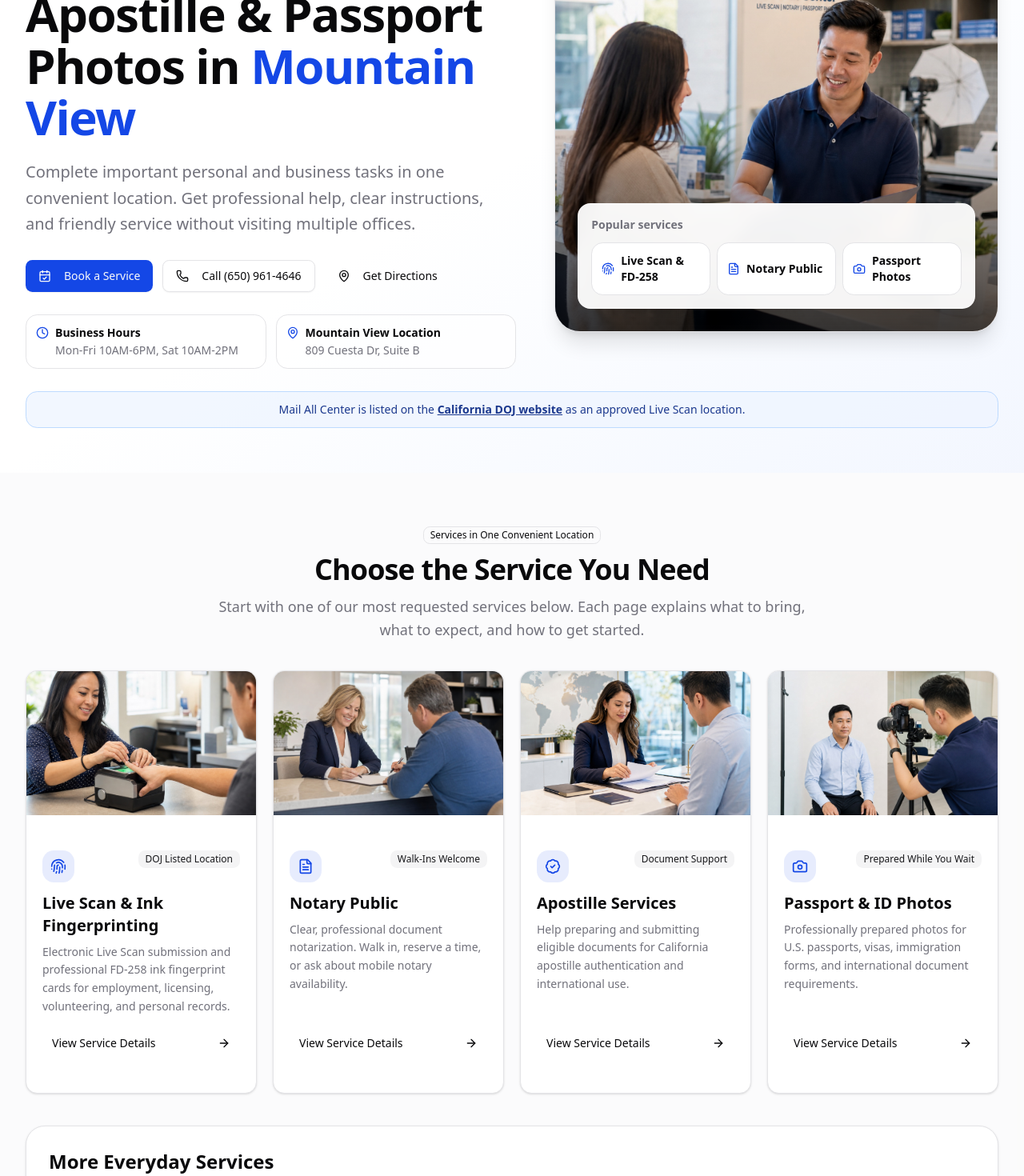
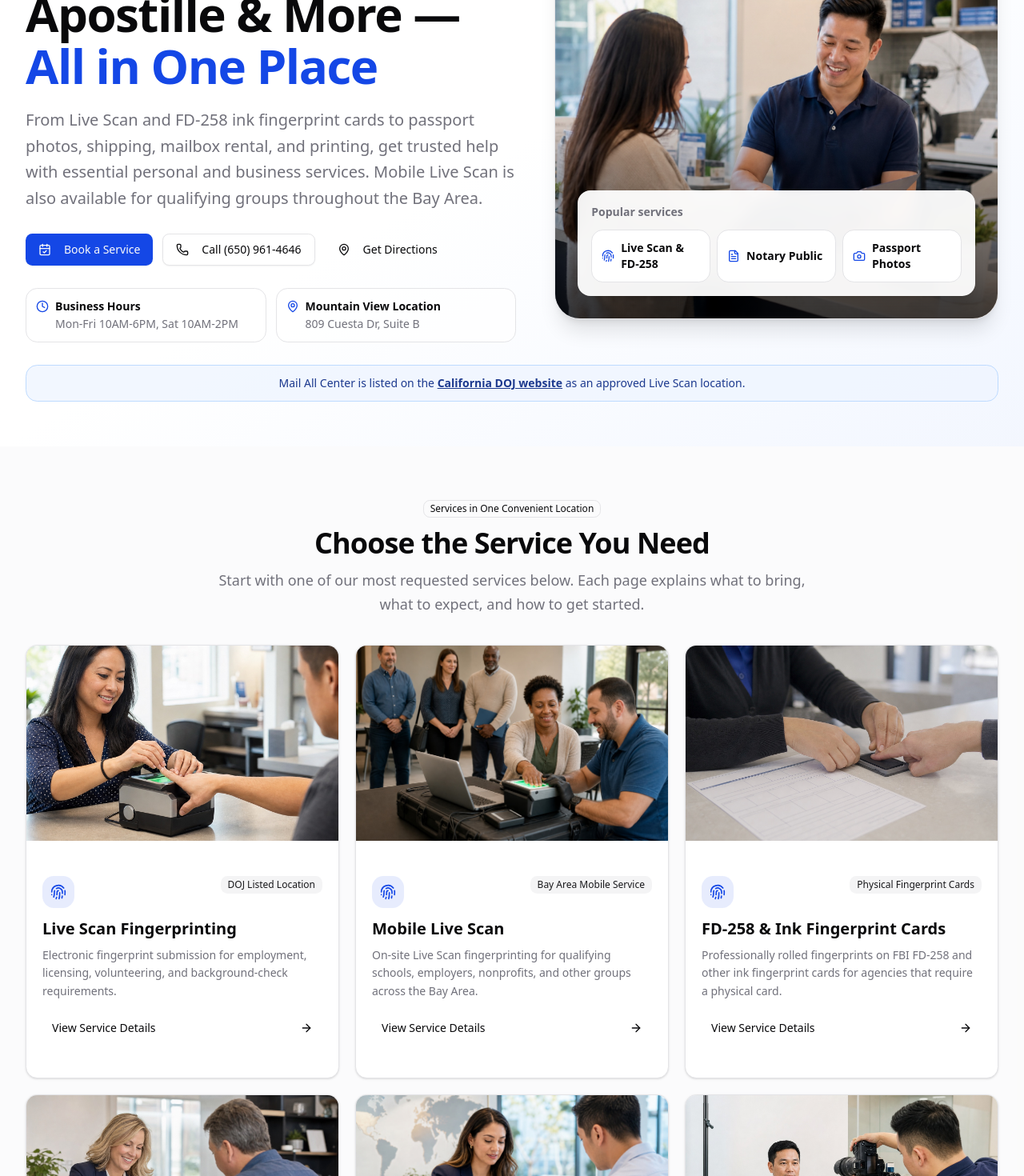
Before and after one commit to kewalplatel85/live-scan-solutions, a Next.js app: page / in a window 1280 px wide. Shown: the part 340-1810 px from the top of the page at 80% size. Built offline with nearby package versions, Linux system fonts and the light colour scheme.

Commit message:
Optimize homepage for key service SEO

```diff
--- a/src/app/Live-Scan-Fingerprinting/page.tsx
+++ b/src/app/Live-Scan-Fingerprinting/page.tsx
@@ -233,7 +233,10 @@
                 </ul>
               </article>
 
-              <article className="group overflow-hidden rounded-2xl border bg-card shadow-md transition-all duration-300 hover:-translate-y-1 hover:shadow-xl">
+              <article
+                id="fd-258"
+                className="group scroll-mt-24 overflow-hidden rounded-2xl border bg-card shadow-md transition-all duration-300 hover:-translate-y-1 hover:shadow-xl"
+              >
                 <div className="relative aspect-[4/3] overflow-hidden">
                   <Image
                     src="/assets/services/ink-fingerprinting-service.jpg"
@@ -465,7 +468,10 @@
             })}
           </div>
 
-          <div className="mt-8 overflow-hidden rounded-3xl border bg-card shadow-md">
+          <div
+            id="mobile-live-scan"
+            className="mt-8 scroll-mt-24 overflow-hidden rounded-3xl border bg-card shadow-md"
+          >
             <div className="grid items-center lg:grid-cols-2">
               <div className="relative min-h-[280px] lg:min-h-[330px]">
                 <Image
--- a/src/app/page.tsx
+++ b/src/app/page.tsx
@@ -24,13 +24,13 @@
 import Link from 'next/link';
 
 export const metadata: Metadata = {
-  title: 'Live Scan, Notary & Passport Photos in Mountain View, CA',
+  title: 'Live Scan, Notary, Apostille, Shipping & Passport Photos',
   description:
-    'Live Scan fingerprinting, Notary Public, apostille, passport photos, shipping, mailbox, and printing services in Mountain View. Walk-ins welcome.',
+    'Live Scan, mobile Live Scan, FD-258 ink fingerprints, notary, apostille, passport photos, shipping, mailbox rental, and printing. Walk-ins welcome.',
   openGraph: {
-    title: 'Mail All Center | Professional Services in Mountain View',
+    title: 'Live Scan, Notary, Apostille, Shipping & Passport Photos',
     description:
-      'Live Scan, Notary Public, apostille, passport photos, shipping, mailbox, and printing services—all in one convenient Mountain View location.',
+      'Live Scan, mobile Live Scan, FD-258 ink fingerprints, notary, apostille, passport photos, shipping, mailbox rental, and printing. Walk-ins welcome.',
     url: SITE_URL,
     type: 'website',
     locale: 'en_US',
@@ -44,9 +44,9 @@
   },
   twitter: {
     card: 'summary_large_image',
-    title: 'Mail All Center | Mountain View, CA',
+    title: 'Live Scan, Notary, Apostille, Shipping & Passport Photos',
     description:
-      'Live Scan, Notary, apostille, passport photos, shipping, mailbox, and printing services in one location.',
+      'Live Scan, mobile Live Scan, FD-258 ink fingerprints, notary, apostille, passport photos, shipping, mailbox rental, and printing. Walk-ins welcome.',
     images: [`${SITE_URL}/assets/services/live-scan-service.jpg`],
   },
   alternates: { canonical: SITE_URL },
@@ -62,9 +62,32 @@
     url: `${SITE_URL}/`,
     title: 'Mail All Center – Professional Services in Mountain View, CA',
     description:
-      'Live Scan fingerprinting, Notary Public, apostille, passport photos, mailbox rental, printing, packing, and shipping in Mountain View, California.',
+      'Live Scan, mobile Live Scan, FD-258 ink fingerprint cards, Notary Public, apostille, passport photos, shipping, mailbox rental, and printing in Mountain View, serving the Bay Area.',
   }),
   buildBreadcrumb([{ name: 'Home', url: `${SITE_URL}/` }]),
+  {
+    '@context': 'https://schema.org',
+    '@type': 'ItemList',
+    '@id': `${SITE_URL}/#key-services`,
+    name: 'Mail All Center key services',
+    itemListElement: [
+      ['Live Scan Fingerprinting', '/Live-Scan-Fingerprinting'],
+      ['Mobile Live Scan', '/Live-Scan-Fingerprinting#mobile-live-scan'],
+      ['FD-258 Fingerprint Cards', '/Live-Scan-Fingerprinting#fd-258'],
+      ['Ink Fingerprint Card Service', '/Live-Scan-Fingerprinting#fd-258'],
+      ['Notary Public', '/notary'],
+      ['Apostille Service', '/apostille'],
+      ['Passport Photos', '/passport-photos'],
+      ['Shipping Service', '/pack-ship'],
+      ['Mailbox Rental', '/mailbox-rental'],
+      ['Printing Service', '/printing'],
+    ].map(([name, path], index) => ({
+      '@type': 'ListItem',
+      position: index + 1,
+      name,
+      url: `${SITE_URL}${path}`,
+    })),
+  },
 ];
 
 const reasons = [
--- a/src/components/sections/NewHeroSection.tsx
+++ b/src/components/sections/NewHeroSection.tsx
@@ -46,14 +46,15 @@
             </div>
 
             <h1 className="max-w-3xl text-4xl font-bold leading-[1.08] tracking-tight sm:text-5xl lg:text-6xl">
-              Live Scan, Notary, Apostille & Passport Photos in{' '}
-              <span className="text-primary">Mountain View</span>
+              Live Scan, Notary, Apostille & More —{' '}
+              <span className="text-primary">All in One Place</span>
             </h1>
 
             <p className="mt-5 max-w-2xl text-lg leading-relaxed text-muted-foreground sm:text-xl">
-              Complete important personal and business tasks in one convenient
-              location. Get professional help, clear instructions, and friendly
-              service without visiting multiple offices.
+              From Live Scan and FD-258 ink fingerprint cards to passport
+              photos, shipping, mailbox rental, and printing, get trusted help
+              with essential personal and business services. Mobile Live Scan is
+              also available for qualifying groups throughout the Bay Area.
             </p>
 
             <div className="mt-7 flex flex-col gap-3 sm:flex-row sm:flex-wrap">
--- a/src/components/sections/ServicesSection.tsx
+++ b/src/components/sections/ServicesSection.tsx
@@ -19,13 +19,33 @@
 const primaryServices = [
   {
     icon: Fingerprint,
-    title: 'Live Scan & Ink Fingerprinting',
+    title: 'Live Scan Fingerprinting',
     description:
-      'Electronic Live Scan submission and professional FD-258 ink fingerprint cards for employment, licensing, volunteering, and personal records.',
+      'Electronic fingerprint submission for employment, licensing, volunteering, and background-check requirements.',
     href: '/Live-Scan-Fingerprinting',
     badge: 'DOJ Listed Location',
     image: '/assets/services/live-scan-service.jpg',
     alt: 'Technician assisting a customer with electronic Live Scan fingerprinting',
+  },
+  {
+    icon: Fingerprint,
+    title: 'Mobile Live Scan',
+    description:
+      'On-site Live Scan fingerprinting for qualifying schools, employers, nonprofits, and other groups across the Bay Area.',
+    href: '/Live-Scan-Fingerprinting#mobile-live-scan',
+    badge: 'Bay Area Mobile Service',
+    image: '/assets/services/mobile-live-scan-service.jpg',
+    alt: 'Mobile Live Scan fingerprinting equipment set up for an organization in the Bay Area',
+  },
+  {
+    icon: Fingerprint,
+    title: 'FD-258 & Ink Fingerprint Cards',
+    description:
+      'Professionally rolled fingerprints on FBI FD-258 and other ink fingerprint cards for agencies that require a physical card.',
+    href: '/Live-Scan-Fingerprinting#fd-258',
+    badge: 'Physical Fingerprint Cards',
+    image: '/assets/services/ink-fingerprinting-service.jpg',
+    alt: 'Technician completing an FD-258 ink fingerprint card in Mountain View',
   },
   {
     icon: FileText,
@@ -104,7 +124,7 @@
           </p>
         </div>
 
-        <div className="mx-auto grid max-w-7xl gap-5 md:grid-cols-2 xl:grid-cols-4">
+        <div className="mx-auto grid max-w-7xl gap-5 md:grid-cols-2 xl:grid-cols-3">
           {primaryServices.map((service) => {
             const Icon = service.icon;
             return (
@@ -161,10 +181,12 @@
 
         <div className="mx-auto mt-10 max-w-7xl rounded-3xl border bg-background p-5 shadow-sm sm:p-7">
           <div className="mb-5">
-            <h3 className="text-2xl font-bold">More Everyday Services</h3>
+            <h3 className="text-2xl font-bold">
+              Shipping, Mailbox Rental & Printing
+            </h3>
             <p className="mt-1 text-muted-foreground">
-              Mail, shipping, printing, and travel-enrollment support are also
-              available.
+              Complete essential mailing, package, and document tasks at our
+              Mountain View location.
             </p>
           </div>
           <div className="grid gap-3 sm:grid-cols-2 lg:grid-cols-4">
```
